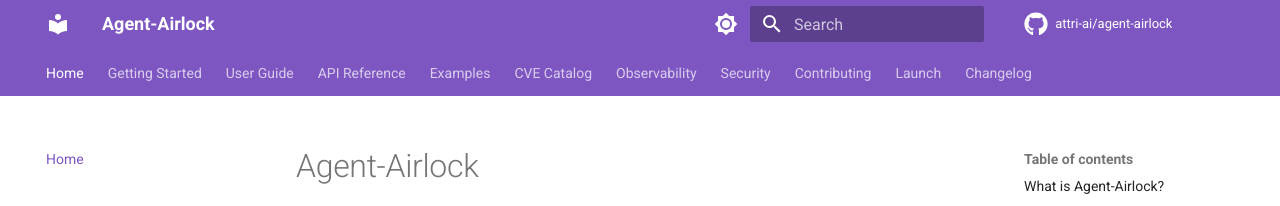
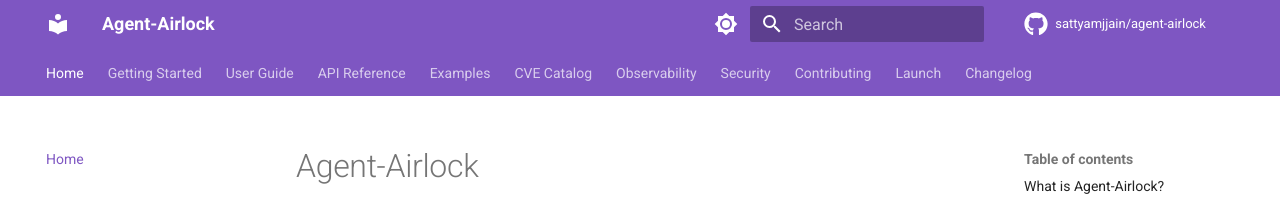
Before and after one commit to sattyamjjain/agent-airlock, an MkDocs documentation site: the page built from docs/index.md, in a window 1280 px wide. Shown: the top 206 px of the page. Built offline with MkDocs 1.6.1 and Material for MkDocs 9.7.7, drawn with Linux system fonts in a browser that asks for light colours; comment, search, counter and statistics services are not loaded.

Commit message:
chore(docs): point mkdocs repo_url at sattyamjjain/agent-airlock (#25)
The docs site's `repo_url` and the GitHub icon linked to
`attri-ai/agent-airlock`, which returns 404 — the live repo is
`sattyamjjain/agent-airlock` (where every PR in this series landed).
Fixing all three references (repo_url, repo_name, and the extra.social
link) so the GitHub icon on the published docs actually works.

Co-authored-by: sattyamj-attri <sattyam.jain@attri.ai>
Co-authored-by: Claude Opus 4.7 (1M context) <noreply@anthropic.com>

```diff
--- a/mkdocs.yml
+++ b/mkdocs.yml
@@ -1,8 +1,8 @@
 site_name: Agent-Airlock
 site_description: Security middleware for MCP servers - Intercept, validate, and sandbox AI agent tool calls
 site_url: https://agent-airlock.dev
-repo_url: https://github.com/attri-ai/agent-airlock
-repo_name: attri-ai/agent-airlock
+repo_url: https://github.com/sattyamjjain/agent-airlock
+repo_name: sattyamjjain/agent-airlock
 
 theme:
   name: material
@@ -100,7 +100,7 @@ nav:
 extra:
   social:
     - icon: fontawesome/brands/github
-      link: https://github.com/attri-ai/agent-airlock
+      link: https://github.com/sattyamjjain/agent-airlock
     - icon: fontawesome/brands/python
       link: https://pypi.org/project/agent-airlock/
 
```
